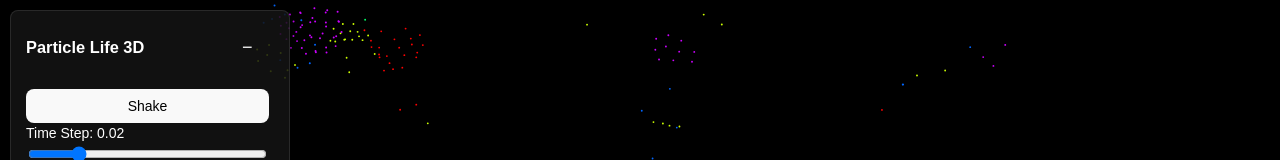
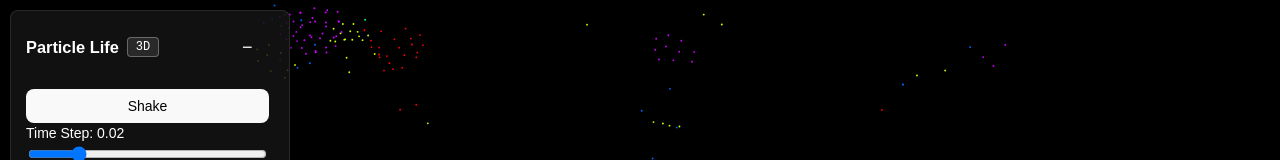
Before and after one commit to rockclimber147/Particle-Life-3D, a React (Vite) app: page / in a window 1280 px wide. Shown: the top 160 px of the page. Built offline with nearby package versions, Linux system fonts and the light colour scheme.

Commit message:
add quick and dirty 2d/3d toggle

```diff
--- a/src/components/Simulation.tsx
+++ b/src/components/Simulation.tsx
@@ -1,4 +1,4 @@
-import { useEffect, useRef, useState } from "react";
+import { useEffect, useRef, useState, useMemo } from "react";
 import ControlPanel from "../components/ControlPanel";
 import type { SimState } from "../types/Sim";
 import { SIM_LIMITS } from "../constants/SimConstants";
@@ -11,6 +11,7 @@ import { SimulationEngine } from "../utils/SimulationEngine";
 export default function ParticleLifeSimulation() {
   const canvasRef = useRef<HTMLCanvasElement>(null);
   const [isCollapsed, setIsCollapsed] = useState(false);
+  const [is2DUI, setIs2DUI] = useState(false);
 
   const maxNumParticles = SIM_LIMITS.MAX_PARTICLES;
   const defaultNumParticles = SIM_LIMITS.DEFAULT_PARTICLES;
@@ -46,7 +47,7 @@ export default function ParticleLifeSimulation() {
     ),
   });
 
-  const engine: SimulationEngine = new SimulationEngine(sim.current);
+  const engine = useMemo(() => new SimulationEngine(sim.current), []);
 
   useEffect(() => {
     engine.resetParticles();
@@ -138,9 +139,28 @@ export default function ParticleLifeSimulation() {
             marginBottom: isCollapsed ? "0" : "15px",
             cursor: "pointer",
           }}
-          onClick={() => setIsCollapsed(!isCollapsed)}
         >
-          <h3 style={{ margin: 0 }}>Particle Life 3D</h3>
+          <h3 style={{ margin: 0, display: 'flex', alignItems: 'center', gap: '8px' }}>
+            Particle Life
+            <button
+                onClick={() => {
+                    engine.toggle3rdDimension();
+                    setIs2DUI(engine.getIs2D());
+                }}
+                style={{
+                    background: 'rgba(255, 255, 255, 0.1)',
+                    border: '1px solid rgba(255, 255, 255, 0.3)',
+                    borderRadius: '4px',
+                    color: 'white',
+                    padding: '2px 8px',
+                    fontSize: '12px',
+                    cursor: 'pointer',
+                    fontFamily: 'monospace'
+                }}
+            >
+                {is2DUI ? '2D' : '3D'}
+            </button>
+        </h3>
           <button
             style={{
               background: "none",
@@ -149,6 +169,7 @@ export default function ParticleLifeSimulation() {
               cursor: "pointer",
               fontSize: "18px",
             }}
+            onClick={() => setIsCollapsed(!isCollapsed)}
           >
             {isCollapsed ? "+" : "−"}
           </button>
--- a/src/utils/SimulationEngine.ts
+++ b/src/utils/SimulationEngine.ts
@@ -8,9 +8,12 @@ import { SIM_LIMITS } from "../constants/SimConstants";
 import { UniormGridPartition } from "./UniformGridPartition";
 
 export class SimulationEngine {
+  private readonly Z_2D = 0.5
+
   private s: SimState;
   private uniformGrid = new UniormGridPartition();
   public readonly actions: SimActions;
+  private is2D: boolean = false;
 
   constructor(state: SimState) {
     this.s = state;
@@ -59,7 +62,7 @@ export class SimulationEngine {
       s.colors[i] = Math.floor(Math.random() * s.particleKinds);
       s.positionsX[i] = Math.random() / 5 - 1 / 10 + 0.5;
       s.positionsY[i] = Math.random() / 5 - 1 / 10 + 0.5;
-      s.positionsZ[i] = Math.random() / 5 - 1 / 10 + 0.5;
+      s.positionsZ[i] = this.is2D ? this.Z_2D: Math.random() / 5 - 1 / 10 + 0.5;
       s.velocitiesX[i] = 0;
       s.velocitiesY[i] = 0;
       s.velocitiesZ[i] = 0;
@@ -98,7 +101,7 @@ export class SimulationEngine {
     for (let i = 0; i < s.numParticles; i++) {
       s.velocitiesX[i] = Math.random() * 10 - 5;
       s.velocitiesY[i] = Math.random() * 10 - 5;
-      s.velocitiesZ[i] = Math.random() * 10 - 5;
+      s.velocitiesZ[i] = this.is2D ? 0 : Math.random() * 10 - 5;
     }
   };
 
@@ -204,4 +207,30 @@ export class SimulationEngine {
     }
     return null;
   }
+
+  toggle3rdDimension() {
+    console.log("toggling...")
+    this.is2D = !this.is2D;
+    if (!this.is2D) this.set3D();
+    else this.set2D();
+  }
+
+  set2D() {
+    for (let i = 0; i < this.s.numParticles; i++) {
+        this.s.positionsZ[i] = this.Z_2D;
+        this.s.velocitiesZ[i] = 0;
+    }
+  }
+
+  set3D() {
+    console.log("Setting 3d")
+    for (let i = 0; i < this.s.numParticles; i++) {
+        this.s.positionsZ[i] = this.Z_2D + (Math.random() -0.5) / 10;
+        this.s.velocitiesZ[i] = this.Z_2D + (Math.random() -0.5) / 10;
+    }
+  }
+
+  getIs2D(): boolean {
+    return this.is2D
+  }
 }
```
